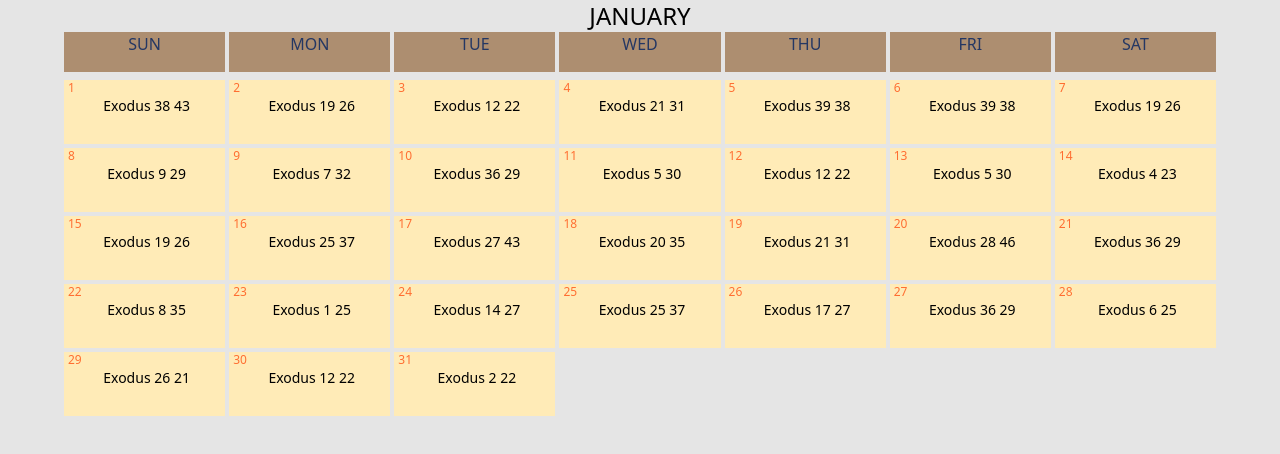
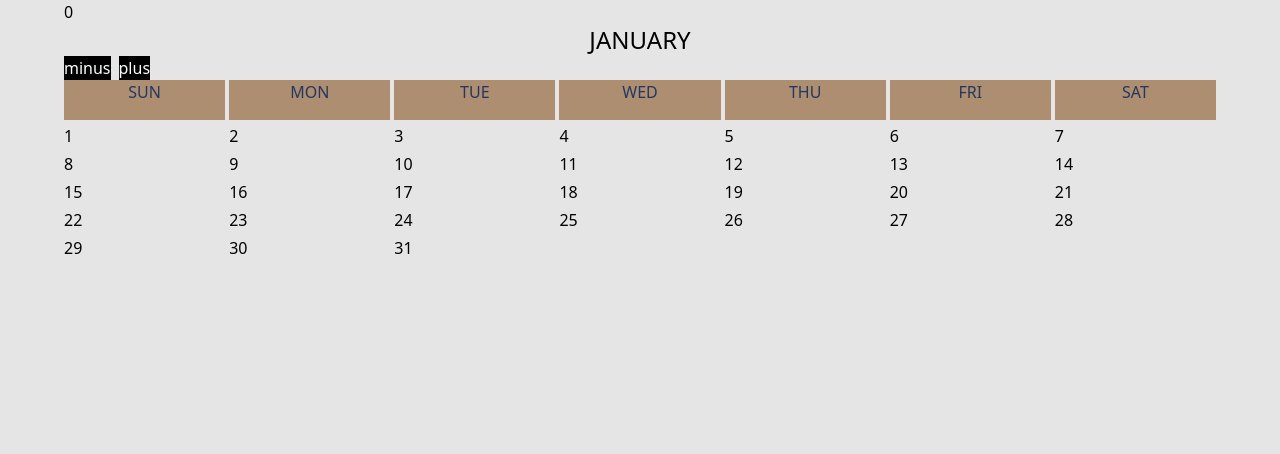
Before and after one commit to Resyntech/monthly-verse, a Next.js app: page / in a window 1280 px wide. Shown: the top 454 px of the page. Built offline with nearby package versions, Linux system fonts and the light colour scheme.

Commit message:
Known Issues 01/11/2023 Fixed

```diff
--- a/src/dateTimeHelper/VisualizeDate.tsx
+++ b/src/dateTimeHelper/VisualizeDate.tsx
@@ -2,80 +2,54 @@ import { useState, useEffect } from "react"
 import { currentMonth } from "."
 import { oldTestament } from "../bibleHelper"
 import { weekdays } from "./currentWeekday"
+import dateMapper from "./dateMapper"
 
 function VisualizeDate() {
   const date = new Date()
+  const [state, setState] = useState(date.getMonth())
+  const buttons = ["minus", "plus"]
+
   const currentDate = date.getDate()
   const currentMaxDays = currentMonth(date).maxDays
-  const currentWeekdayname = date.getDay()
+  const currentWeekday = date.getDay()
 
-  /*=======================================================*/
-  const randomInt = (max: number, min: number) =>
-    Math.round(Math.random() * (max - min)) + min
-  const oldLength = Object.keys(oldTestament).length - 1
-  // const book = Object.keys(oldTestament)[randomInt(oldLength, 0)]
-  const exodusLength = oldTestament.exodus.length - 1
-  let randomExodus = randomInt(exodusLength, 0)
-  /*=======================================================*/
+  const dateMap = dateMapper({ currentDate, currentMaxDays, currentWeekday })
 
-  const [state, setState] = useState([
-    {
-      date: currentDate,
-      weekDay: currentWeekdayname,
-      verse: `Exodus ${randomExodus} ${oldTestament.exodus[randomExodus]}`,
-    },
-  ])
-  const [isReady, setReady] = useState<boolean>(false)
-  const dateFiller = [0, 0, 0, 0, 0, 0, 0]
-
-  function checkWeekday(day: number) {
-    switch (day) {
-      case -1:
-        return 6
-      case 7:
-        return 0
-      default:
-        return day
-    }
+  const buttonHandler = (e: React.MouseEvent<HTMLButtonElement>) => {
+    e.preventDefault()
+    // e.stopPropagation()
+    const button: HTMLButtonElement = e.currentTarget
+    setState((prev) => {
+      const value = button.innerHTML === "minus" ? -1 : 1
+      return prev + value
+    })
   }
 
-  useEffect(() => {
-    setReady(false)
-    // Add data in array at the Beginning
-    while (state[0].date !== 1) {
-      let randomExodus = randomInt(exodusLength, 0)
-      setState((prev) => {
-        let array = prev
-        array.unshift({
-          date: prev[0].date - 1,
-          weekDay: checkWeekday(prev[0].weekDay - 1),
-          verse: `Exodus ${randomExodus} ${oldTestament.exodus[randomExodus]}`,
-        })
-        return array
-      })
-    }
-    // Add data in array at the end
-    while (state[state.length - 1].date !== currentMaxDays) {
-      let randomExodus = randomInt(exodusLength, 0)
-      setState((prev) => {
-        let array = prev
-        array.push({
-          date: prev[state.length - 1].date + 1,
-          weekDay: checkWeekday(prev[state.length - 1].weekDay + 1),
-          verse: `Exodus ${randomExodus} ${oldTestament.exodus[randomExodus]}`,
-        })
-        return array
-      })
-    }
-    setReady(true)
-  }, [])
-
   return (
-    <>{isReady}</> && (
     <>
+      <p>{state}</p>
       <h1 className="uppercase text-2xl text-center">
         {currentMonth(date).name}
       </h1>
+      <div className="flex gap-2">
+        {buttons.map((name) => {
+          return (
+            <button
+              key={name}
+              onClick={buttonHandler}
+              className="bg-black text-white"
+              disabled={
+                (name === "minus" && state === 0) ||
+                (name === "plus" && state === 11)
+                  ? true
+                  : false
+              }
+            >
+              {name}
+            </button>
+          )
+        })}
+      </div>
       <section className="grid grid-cols-7 gap-1">
         {weekdays.map((value, i: number) => {
           return (
@@ -87,32 +61,44 @@ function VisualizeDate() {
             </div>
           )
         })}
-          {dateFiller.map((value, i: number) =>
-            i < state[0].weekDay ? (
-              <div key={i} className="invisible">
-                {value}
-              </div>
-            ) : (
-              <div key={i}></div>
-            )
-          )}
-          {state.map((value, i: number) => {
+        {dateMap?.map((value, i: number) => {
           return (
-              <div
-                key={i}
-                className="h-16 bg-[#FFEBB7] text-[#FF6E31] pl-1 font-thin text-xs"
-              >
-                {value.date}
-                <span className="text-black text-sm flex justify-center items-center">
-                  {value.verse}
-                </span>
-              </div>
+            <p key={i}>
+              {value.currentDate}
+              {/* <span>{value.verse}</span> */}
+            </p>
           )
         })}
       </section>
     </>
   )
-  )
 }
 
 export default VisualizeDate
+
+// /*=======================================================*/
+// const randomInt = (max: number, min: number) =>
+//   Math.round(Math.random() * (max - min)) + min
+// const oldLength = Object.keys(oldTestament).length - 1
+// // const book = Object.keys(oldTestament)[randomInt(oldLength, 0)]
+// const exodusLength = oldTestament.exodus.length - 1
+// let randomExodus = randomInt(exodusLength, 0)
+// /*=======================================================*/
+
+// const [state, setState] = useState([
+//   {
+//     date: currentDate,
+//     weekDay: currentWeekdayname,
+//     verse: `Exodus ${randomExodus} ${oldTestament.exodus[randomExodus]}`,
+//   },
+// ])
+// function checkWeekday(day: number) {
+//   switch (day) {
+//     case -1:
+//       return 6
+//     case 7:
+//       return 0
+//     default:
+//       return day
+//   }
+// }
--- a/src/dateTimeHelper/currentMonth.ts
+++ b/src/dateTimeHelper/currentMonth.ts
@@ -15,9 +15,8 @@ export default function currentMonth(date: Date) {
     { name: "november", maxDays: 30 },
     { name: "december", maxDays: 31 },
   ]
-
   let leapYear = false
-  if (date.getFullYear() % 4 === 0) leapYear = true
+  // if (date.getFullYear() % 4 === 0) leapYear = true
 
   // If it is leap year force to return february with a maxday of 29
   return leapYear && month === febRef
--- /dev/null
+++ b/src/dateTimeHelper/dateMapper.ts
@@ -0,0 +1,41 @@
+interface DateMapper {
+  currentDate: number
+  currentMaxDays: number
+  currentWeekday: number
+}
+
+const dateMapper = ({
+  currentDate,
+  currentMaxDays,
+  currentWeekday,
+}: DateMapper) => {
+  let array = [{ currentDate, currentWeekday }]
+
+  const checkWeekday = (weekday: number) => {
+    if (weekday > 6) return 0
+    if (weekday < 0) return 6
+    return weekday
+  }
+
+  while (array[0].currentDate !== 1) {
+    array.unshift({
+      currentDate: array[0].currentDate - 1,
+      currentWeekday: checkWeekday(array[0].currentWeekday - 1),
+    })
+  }
+  while (array[array.length - 1].currentDate !== currentMaxDays) {
+    array.push({
+      currentDate: array[array.length - 1].currentDate + 1,
+      currentWeekday: checkWeekday(array[array.length - 1].currentWeekday + 1),
+    })
+  }
+  while (array[0].currentWeekday !== 0) {
+    array.unshift({
+      currentDate: 0,
+      currentWeekday: checkWeekday(array[0].currentWeekday - 1),
+    })
+  }
+  return array
+}
+
+export default dateMapper
```
Also changed, not shown: 1 other file (tests, documents, lock files or other folders). Lines whose indentation alone changed are shown as unchanged.
